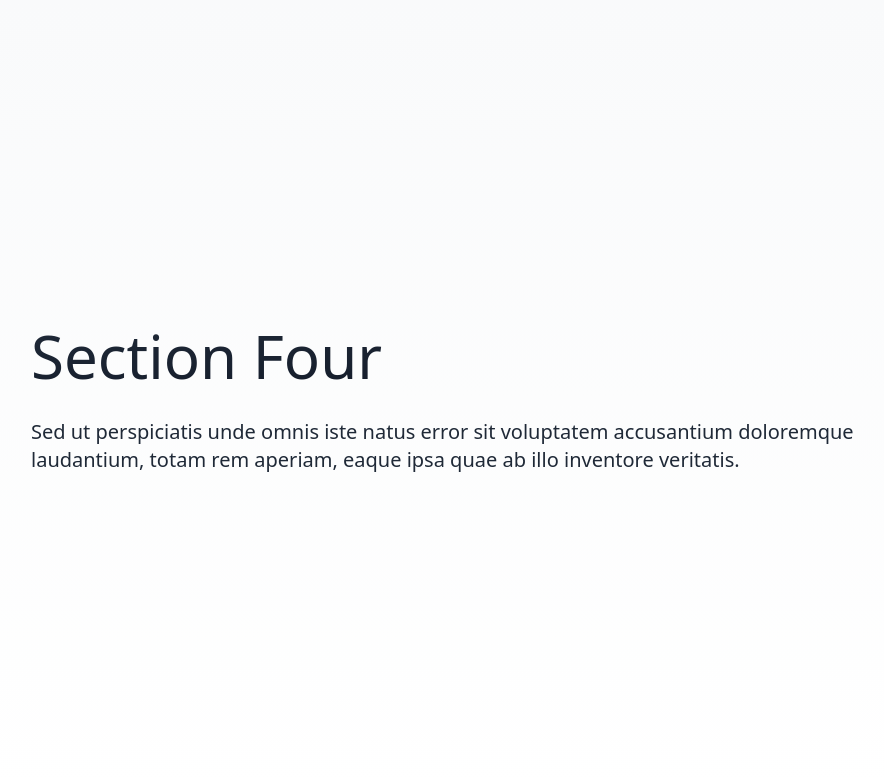
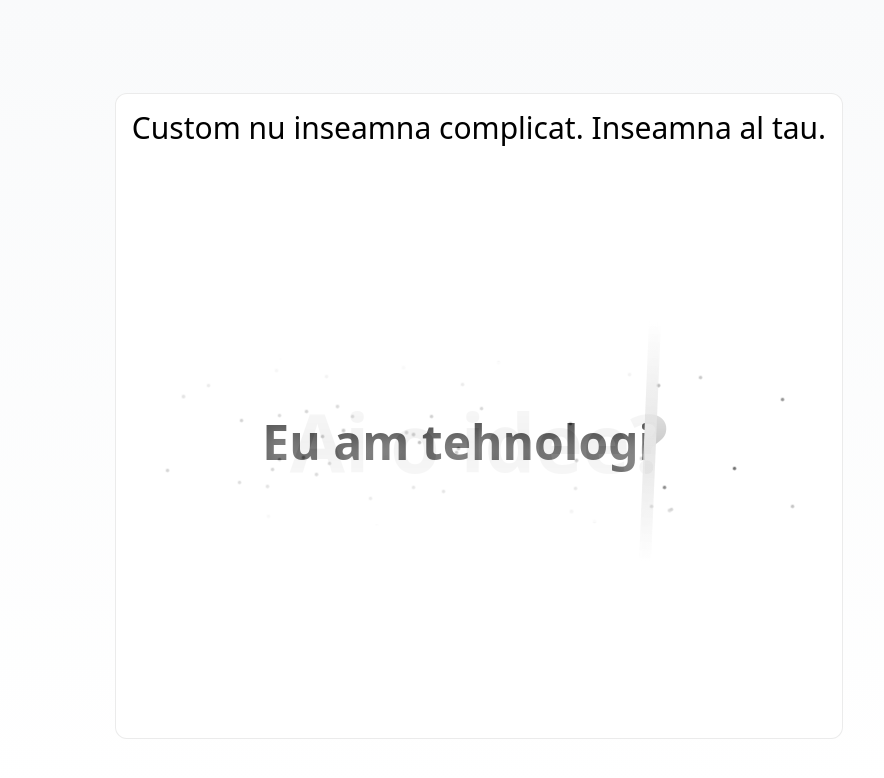
Before and after one commit to gorillaz1995/chicago, a Next.js app: page /servicii in a window 1280 px wide. Shown: the top 778 px of the page, without its empty margins (161-1045 px from the left). Built offline with nearby package versions, Linux system fonts and the light colour scheme.

Commit message:
fixed servicii

```diff
--- a/src/app/components/graces/GracesThree.tsx
+++ b/src/app/components/graces/GracesThree.tsx
@@ -36,6 +36,7 @@ const LoadingScreen = () => {
         justifyContent: "center",
         alignItems: "center",
         gap: "1rem",
+        backgroundColor: "white",
       }}
     >
       <motion.div
@@ -44,7 +45,7 @@ const LoadingScreen = () => {
           height: "60px",
           borderRadius: "50%",
           border: "3px solid rgba(0,0,0,0.1)",
-          borderTop: "3px solid rgb(79 70 229)",
+          borderTop: "3px solid black",
           position: "relative",
         }}
         animate={{
@@ -60,7 +61,7 @@ const LoadingScreen = () => {
       <div
         style={{
           fontSize: "1.1rem",
-          color: "rgb(79 70 229)",
+          color: "black",
           minWidth: "120px",
           textAlign: "center",
         }}
--- a/src/app/components/graces/HailMary.tsx
+++ b/src/app/components/graces/HailMary.tsx
@@ -1,8 +1,9 @@
 "use client";
 
-import { useRef } from "react";
+import { useRef, useEffect, useState } from "react";
 import { motion, useScroll, useTransform, MotionValue } from "framer-motion";
 import { LampDemo } from "../ui/lamp";
+import { TextRevealCard, TextRevealCardTitle } from "../ui/text-reveal-card";
 
 // Component for Section 2 with inverted colors initially
 const Section2 = ({ progress }: { progress: MotionValue<number> }) => (
@@ -122,29 +123,67 @@ const Section4 = ({ progress }: { progress: MotionValue<number> }) => (
             ]
           ),
         }}
+      ></motion.h2>
+      <TextRevealCard
+        text="Ai o idee?"
+        revealText="Eu am tehnologia!"
+        className="w-full max-w-[320rem]"
       >
-        Section Four
-      </motion.h2>
-      <motion.p
-        className="text-lg md:text-xl leading-relaxed"
-        style={{
-          color: useTransform(progress, [0, 0.3], ["#f9fafb", "#1f2937"]),
-        }}
-      >
-        Sed ut perspiciatis unde omnis iste natus error sit voluptatem
-        accusantium doloremque laudantium, totam rem aperiam, eaque ipsa quae ab
-        illo inventore veritatis.
-      </motion.p>
+        <TextRevealCardTitle>
+          Custom nu inseamna complicat. Inseamna al tau.
+        </TextRevealCardTitle>
+      </TextRevealCard>
     </div>
   </motion.div>
 );
 
 export default function HailMary() {
   const containerRef = useRef<HTMLDivElement>(null);
+  const [isTouchDevice, setIsTouchDevice] = useState(false);
   const { scrollYProgress } = useScroll({
     target: containerRef,
     offset: ["start start", "end end"],
   });
+
+  // Check if device is touch device based on screen width
+  useEffect(() => {
+    const checkDevice = () => {
+      setIsTouchDevice(window.innerWidth < 1000);
+    };
+
+    // Initial check
+    checkDevice();
+
+    // Add resize listener
+    window.addEventListener("resize", checkDevice);
+
+    return () => window.removeEventListener("resize", checkDevice);
+  }, []);
+
+  // Add smooth scroll behavior only for touch devices
+  useEffect(() => {
+    if (!isTouchDevice) return;
+
+    const smoothScroll = (e: WheelEvent) => {
+      e.preventDefault();
+
+      const delta = e.deltaY;
+      const smoothingFactor = 0.03; // Adjust this value to control smoothness
+      const currentScroll = window.scrollY;
+      const targetScroll = currentScroll + delta * smoothingFactor;
+
+      window.scrollTo({
+        top: targetScroll,
+        behavior: "smooth",
+      });
+    };
+
+    window.addEventListener("wheel", smoothScroll, { passive: false });
+
+    return () => {
+      window.removeEventListener("wheel", smoothScroll);
+    };
+  }, [isTouchDevice]);
 
   // Transform values for sections with smoother transitions
   const section2Y = useTransform(
@@ -174,7 +213,7 @@ export default function HailMary() {
   return (
     <div
       ref={containerRef}
-      className="relative h-[400vh]" // 4x viewport height for full scroll
+      className="relative h-[700vh] md:h-[400vh]" // Responsive height based on viewport width
     >
       {/* Main container with sticky positioning */}
       <div className="sticky top-0 h-screen overflow-hidden">
--- a/src/app/components/ui/lamp.tsx
+++ b/src/app/components/ui/lamp.tsx
@@ -30,27 +30,36 @@ export const LampContainer = ({
   children: React.ReactNode;
   className?: string;
 }) => {
-  // Smooth scroll animation with easing for better transition visibility
+  // Enhanced smooth scroll animation that accounts for full viewport height
   const scrollToContent = () => {
     const viewportHeight = window.innerHeight;
     const startPosition = window.scrollY;
-    const targetPosition = viewportHeight * 1.5;
-    const duration = 1500; // 1.5 seconds for smooth animation
+    // Adjust scroll distance based on viewport width
+    const targetPosition =
+      window.innerWidth > 1000
+        ? viewportHeight * 1.4 // For larger screens
+        : viewportHeight * 2.6; // For mobile/tablet screens
+    const duration = 1500;
     const startTime = performance.now();
 
-    const easeInOutCubic = (t: number) => {
-      return t < 0.5 ? 4 * t * t * t : 1 - Math.pow(-2 * t + 2, 3) / 2;
+    // Enhanced easing function for smoother animation with longer scroll
+    const easeOutExpo = (t: number) => {
+      return t === 1 ? 1 : 1 - Math.pow(2, -10 * t);
     };
 
     const animateScroll = (currentTime: number) => {
       const elapsed = currentTime - startTime;
       const progress = Math.min(elapsed / duration, 1);
 
-      const easedProgress = easeInOutCubic(progress);
+      const easedProgress = easeOutExpo(progress);
       const currentPosition =
         startPosition + (targetPosition - startPosition) * easedProgress;
 
-      window.scrollTo(0, currentPosition);
+      // Force full height scroll
+      window.scrollTo({
+        top: Math.max(currentPosition, viewportHeight),
+        behavior: "auto",
+      });
 
       if (progress < 1) {
         requestAnimationFrame(animateScroll);
@@ -62,6 +71,7 @@ export const LampContainer = ({
 
   return (
     <div
+      suppressHydrationWarning // Add this prop to suppress hydration warning
       className={cn(
         "relative flex min-h-screen flex-col items-center justify-center overflow-hidden bg-[rgba(15,15,25,1)] w-full rounded-md z-0",
         className
--- /dev/null
+++ b/src/app/components/ui/text-reveal-card.tsx
@@ -0,0 +1,151 @@
+"use client";
+import React, { useEffect, useState, memo } from "react";
+import { motion } from "framer-motion";
+import { twMerge } from "tailwind-merge";
+import { cn } from "@/app/lib/utils";
+
+export const TextRevealCard = ({
+  text,
+  revealText,
+  children,
+  className,
+}: {
+  text: string;
+  revealText: string;
+  children?: React.ReactNode;
+  className?: string;
+}) => {
+  // State to track if text is revealed
+  const [isRevealed, setIsRevealed] = useState(false);
+
+  // Automatically toggle reveal state every 3 seconds
+  useEffect(() => {
+    const interval = setInterval(() => {
+      setIsRevealed((prev) => !prev);
+    }, 3000);
+
+    return () => clearInterval(interval);
+  }, []);
+
+  return (
+    <div
+      className={cn(
+        "bg-white border border-black/[0.08] w-full max-w-[200rem] rounded-xl p-4 relative overflow-hidden",
+        className
+      )}
+    >
+      {children}
+
+      <div className="h-[50vh] lg:h-[70vh] relative flex items-center justify-center overflow-hidden">
+        <motion.div
+          style={{
+            width: "100%",
+            minWidth: "100%", // Ensure full width
+          }}
+          animate={{
+            opacity: isRevealed ? 1 : 0,
+            clipPath: `inset(0 ${isRevealed ? 0 : 100}% 0 0)`,
+          }}
+          transition={{ duration: 0.4 }}
+          className="absolute bg-white z-20 will-change-transform flex justify-center w-full"
+        >
+          <p
+            style={{
+              textShadow: "6px 6px 20px rgba(255,255,255,0.5)",
+              whiteSpace: "nowrap", // Prevent text wrapping
+            }}
+            className="text-2xl sm:text-[2rem] lg:text-[3rem] py-16 font-bold text-black bg-clip-text text-transparent bg-gradient-to-b from-black to-neutral-700 w-auto px-8"
+          >
+            {revealText}
+          </p>
+        </motion.div>
+        <motion.div
+          animate={{
+            left: isRevealed ? "100%" : "0%",
+            rotate: isRevealed ? "5deg" : "-5deg",
+            opacity: 1,
+          }}
+          transition={{ duration: 0.4 }}
+          className="h-60 w-[12px] bg-gradient-to-b from-transparent via-neutral-200 to-transparent absolute z-50 will-change-transform"
+        ></motion.div>
+
+        <div className="overflow-hidden [mask-image:linear-gradient(to_bottom,transparent,black,transparent)] w-full flex justify-center">
+          <p
+            style={{
+              whiteSpace: "nowrap", // Prevent text wrapping
+            }}
+            className="text-4xl sm:text-[8rem] lg:text-[5rem] py-16 font-bold bg-clip-text text-transparent bg-[#CDCDCD] w-auto px-8"
+          >
+            {text}
+          </p>
+          <MemoizedStars />
+        </div>
+      </div>
+    </div>
+  );
+};
+
+export const TextRevealCardTitle = ({
+  children,
+  className,
+}: {
+  children: React.ReactNode;
+  className?: string;
+}) => {
+  return (
+    <h2 className={twMerge("text-black text-3xl mb-4", className)}>
+      {children}
+    </h2>
+  );
+};
+
+export const TextRevealCardDescription = ({
+  children,
+  className,
+}: {
+  children: React.ReactNode;
+  className?: string;
+}) => {
+  return (
+    <p className={twMerge("text-[#565656] text-xl", className)}>{children}</p>
+  );
+};
+
+const Stars = () => {
+  const randomMove = () => Math.random() * 6 - 3;
+  const randomOpacity = () => Math.random();
+  const random = () => Math.random();
+  return (
+    <div className="absolute inset-0">
+      {[...Array(120)].map((_, i) => (
+        <motion.span
+          key={`star-${i}`}
+          animate={{
+            top: `calc(${random() * 100}% + ${randomMove()}px)`,
+            left: `calc(${random() * 100}% + ${randomMove()}px)`,
+            opacity: randomOpacity(),
+            scale: [1, 1.4, 0],
+          }}
+          transition={{
+            duration: random() * 10 + 20,
+            repeat: Infinity,
+            ease: "linear",
+          }}
+          style={{
+            position: "absolute",
+            top: `${random() * 100}%`,
+            left: `${random() * 100}%`,
+            width: `3px`,
+            height: `3px`,
+            backgroundColor: "black",
+            borderRadius: "50%",
+            zIndex: 1,
+          }}
+          className="inline-block"
+        ></motion.span>
+      ))}
+    </div>
+  );
+};
+
+export const MemoizedStars = memo(Stars);
```
